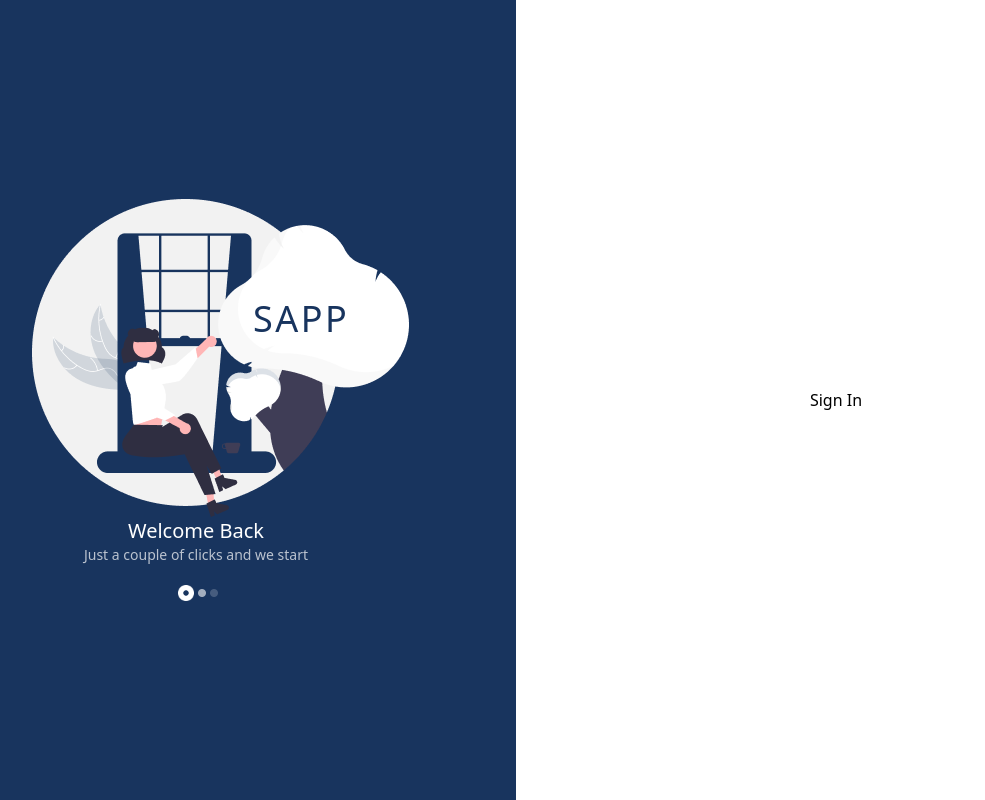
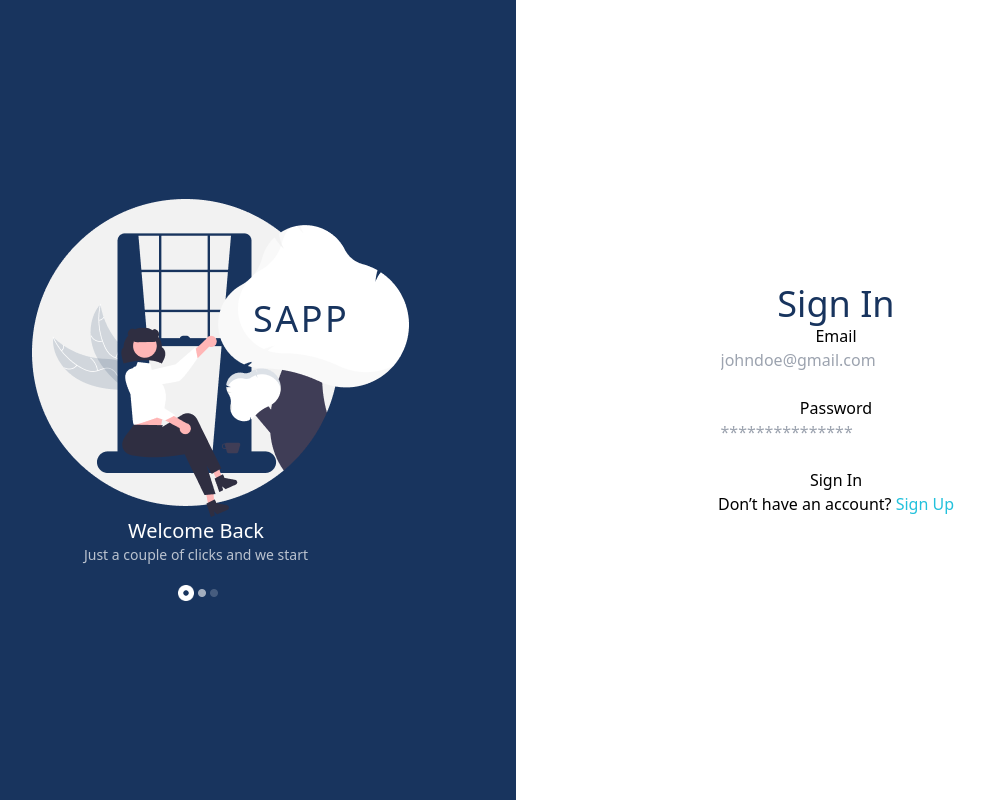
Before and after one commit to Bentike/nuxt-test-app, a Nuxt app: page / in a window 1280 px wide. Shown: the whole page, without its empty margins (124-1109 px from the left). Built offline with nearby package versions, Linux system fonts and the light colour scheme.

Commit message:
styled sing in page

```diff
--- a/components/SignIn.vue
+++ b/components/SignIn.vue
@@ -10,7 +10,17 @@
         </div>
         <div class="w-1/2 bg-white  h-screen flex items-center justify-center">
              <div class="w-4/6 text-center m-auto">
-                 <h1>Sign In</h1>
+                 <h1 class="text-4xl text-myBlue">Sign In</h1>
+                 <form>
+                    <label>Email <br/>
+                        <input type="email" placeholder="johndoe@gmail.com"/>
+                    </label> <br/><br/>
+                    <label>Password <br/>
+                        <input type="password" placeholder="***************"/>
+                    </label> <br/><br/>
+                    <button>Sign In</button>
+                    <p>Don’t have an account? <span class="text-lightBlue">Sign Up</span></p>
+                 </form>
              </div>
         </div>
     </div>
--- a/tailwind.config.js
+++ b/tailwind.config.js
@@ -11,7 +11,8 @@ module.exports = {
     colors: {
        "myBlue": "#18345E",
        "myGray": "#939393",
-       "white": "#fff"
+       "white": "#fff",
+       "lightBlue": "#22C1DC"
     },
     letterSpacing: {
        wide: '2.5px',
```
